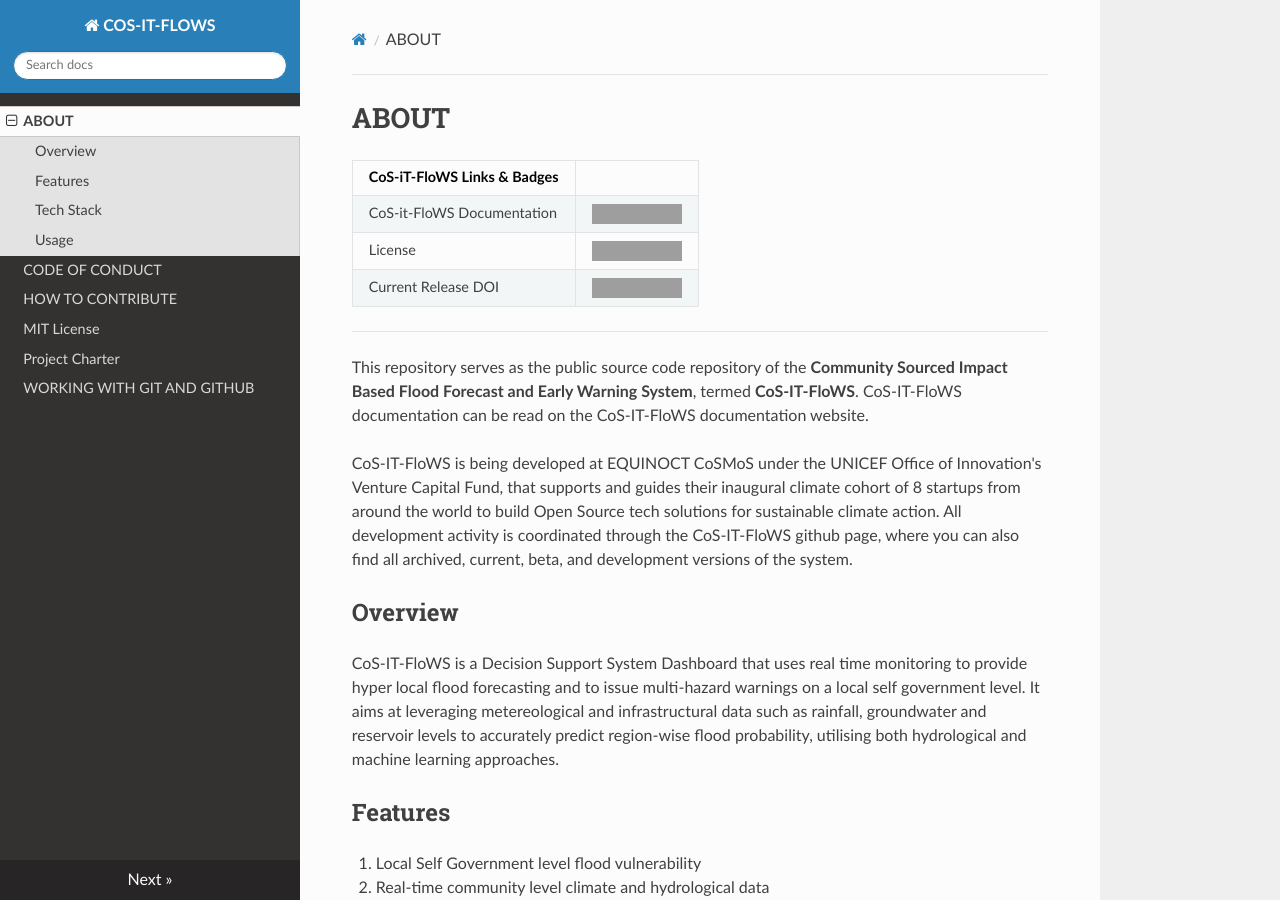
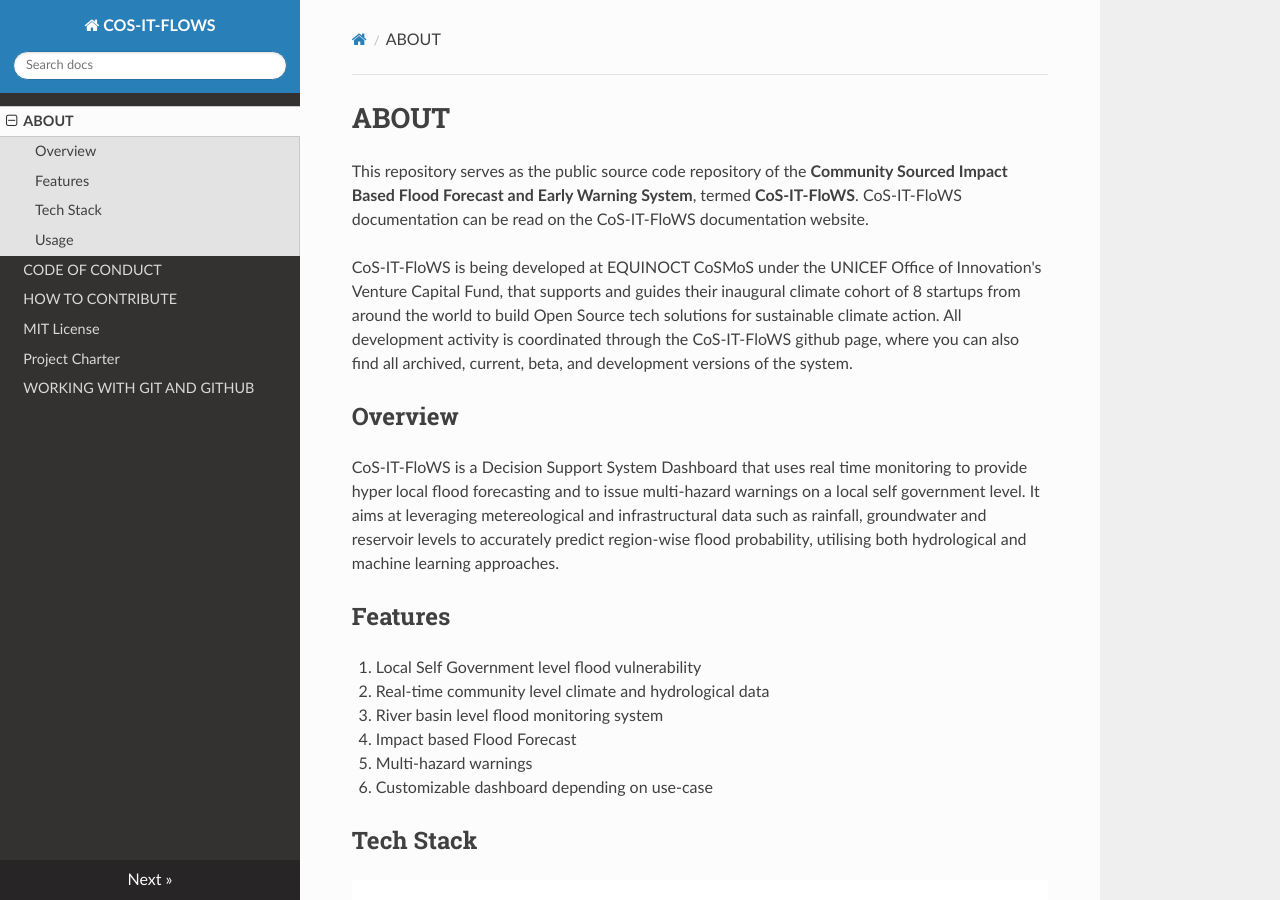
Before and after one commit to COS-IT-FLOWS/COS-IT-FLOWS-Documentation, an MkDocs documentation site: the page built from docs/index.md, in a window 1280 px wide and 900 px high. Built offline with MkDocs 1.6.1, drawn with Linux system fonts in a browser that asks for light colours; nearby versions of some CDN libraries; grey boxes are pictures that could not be loaded.

Commit message:
Modified index.md

```diff
--- a/docs/index.md
+++ b/docs/index.md
@@ -1,12 +1,12 @@
 # ABOUT
 
-| CoS-iT-FloWS Links & Badges              |                                                                             |
+<!-- | CoS-iT-FloWS Links & Badges              |                                                                             |
 |------------------------|----------------------------------------------------------------------------------------------------------------------------------------------------------------------------------------------------------|
 | CoS-it-FloWS Documentation      | [![Documentation Status](https://readthedocs.org/projects/vic/badge/?version=latest)](http://vic.readthedocs.org/en/latest/)                                                                             |
 | License                | [![GitHub license](https://img.shields.io/badge/license-MIT-blue.svg)](https://raw.githubusercontent.com/UW-Hydro/VIC/master/LICENSE.txt)                                                              |
 | Current Release DOI    | [![DOI](https://zenodo.org/badge/7766/UW-Hydro/VIC.svg)](https://zenodo.org/badge/latestdoi/7766/UW-Hydro/VIC) |
 
-----------
+---------- -->
 
 This repository serves as the public source code repository of the **Community Sourced Impact Based Flood Forecast and Early Warning System**, termed **CoS-IT-FloWS**. CoS-IT-FloWS documentation can be read on the CoS-IT-FloWS  documentation website.
 
```
